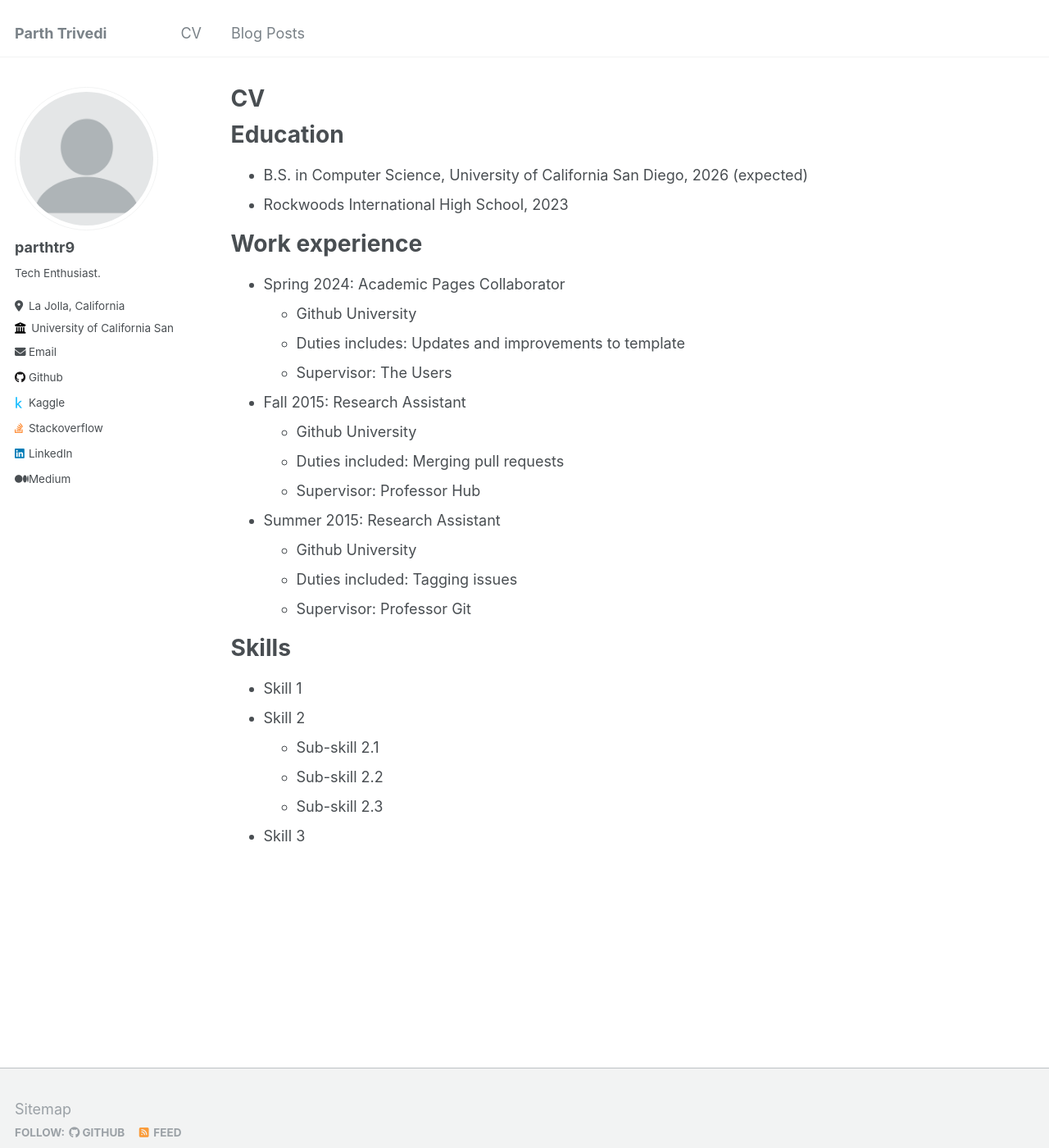
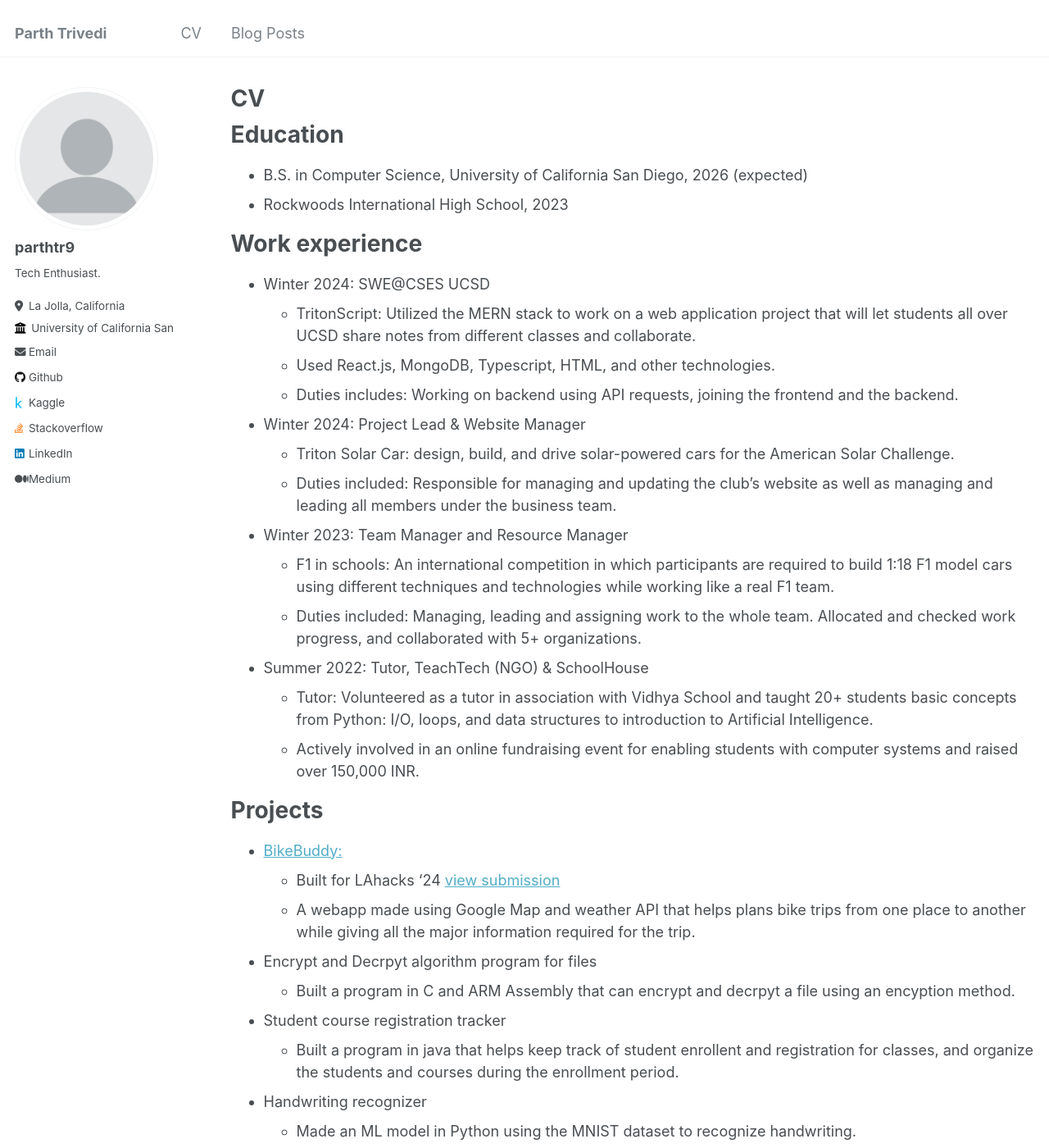
Before and after one commit to parthtr9/parthtr9.github.i, a Jekyll site: the page built from _pages/cv.md, in a window 1280 px wide and 1400 px high. Shown: the whole window at 82% size. Built offline with Jekyll 4.4.1, drawn with Linux system fonts in a browser that asks for light colours; some of the changed text lies outside the part shown.

Commit message:
cv_complete

```diff
--- a/_pages/cv.md
+++ b/_pages/cv.md
@@ -16,29 +16,56 @@ Education
 
 Work experience
 ======
-* Spring 2024: Academic Pages Collaborator
-  * Github University
-  * Duties includes: Updates and improvements to template
-  * Supervisor: The Users
+* Winter 2024: SWE@CSES UCSD
+  * TritonScript: Utilized the MERN stack to work on a web application project that will let students all over UCSD share notes from  different classes and collaborate.
+  * Used React.js, MongoDB, Typescript, HTML, and other technologies.
+  * Duties includes: Working on backend using API requests, joining the frontend and the backend.
 
-* Fall 2015: Research Assistant
-  * Github University
-  * Duties included: Merging pull requests
-  * Supervisor: Professor Hub
+* Winter 2024: Project Lead & Website Manager
+  * Triton Solar Car: design, build, and drive solar-powered cars for the American Solar Challenge.
+  * Duties included: Responsible for managing and updating the club's website as well as managing and leading all members under the business team.
 
-* Summer 2015: Research Assistant
-  * Github University
-  * Duties included: Tagging issues
-  * Supervisor: Professor Git
+* Winter 2023: Team Manager and Resource Manager
+  * F1 in schools: An international competition in which participants are required to build 1:18 F1 model cars using different techniques and technologies while working like a real F1 team.
+  * Duties included: Managing, leading and assigning work to the whole team. Allocated and checked work progress, and collaborated with 5+ organizations.
+
+* Summer 2022: Tutor, TeachTech (NGO)	& SchoolHouse
+  * Tutor: Volunteered as a tutor in association with Vidhya School and taught 20+ students basic concepts from Python: I/O, loops, and data structures to introduction to Artificial Intelligence.
+  * Actively involved in an online fundraising event for enabling students with computer systems and raised over 150,000 INR.
+
+Projects
+======
+* [BikeBuddy:](https://biketourproj.vercel.app/)
+  * Built for LAhacks '24 [view submission](https://devpost.com/software/yap-36bym0)
+  * A webapp made using Google Map and weather API that helps plans bike trips from one place to another while giving all the major information required for the trip.
+
+* Encrypt and Decrpyt algorithm program for files
+  * Built a program in C and ARM Assembly that can encrypt and decrpyt a file using an encyption method.
+
+* Student course registration tracker
+  * Built a program in java that helps keep track of student enrollent and registration for classes, and organize the students and courses during the enrollment period.
+
+* Handwriting recognizer
+  * Made an ML model in Python using the MNIST dataset to recognize handwriting.
+
 
 Skills
 ======
-* Skill 1
-* Skill 2
-  * Sub-skill 2.1
-  * Sub-skill 2.2
-  * Sub-skill 2.3
-* Skill 3
+* Languages
+  * Java
+  * Python
+  * C
+  * Arm Assembly
+  * JavaScript
+  * HTML
+* Technical
+  * Git
+  * JUnit
+  * Microsoft Word, Excel, Access
+* Software
+  * Postman
+  * UNIX
+  * Vim / VS code
 
 <!--
 Publications
```
